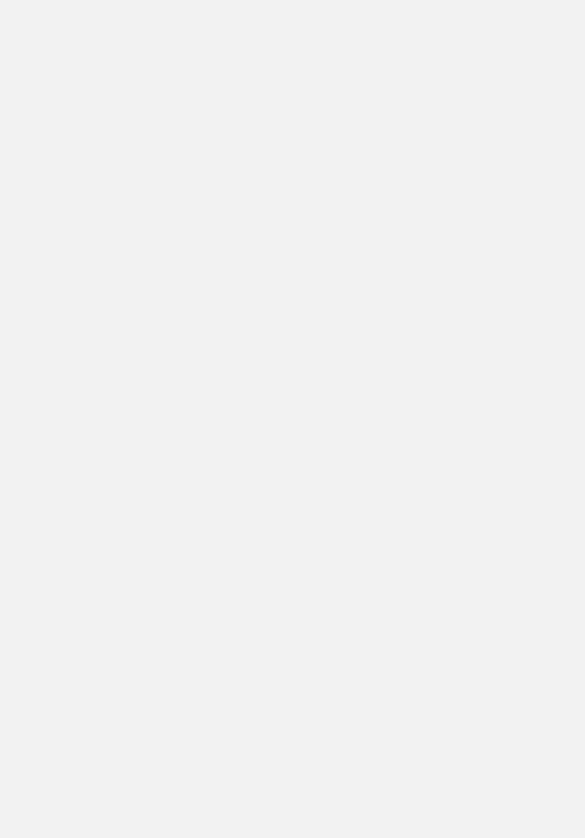
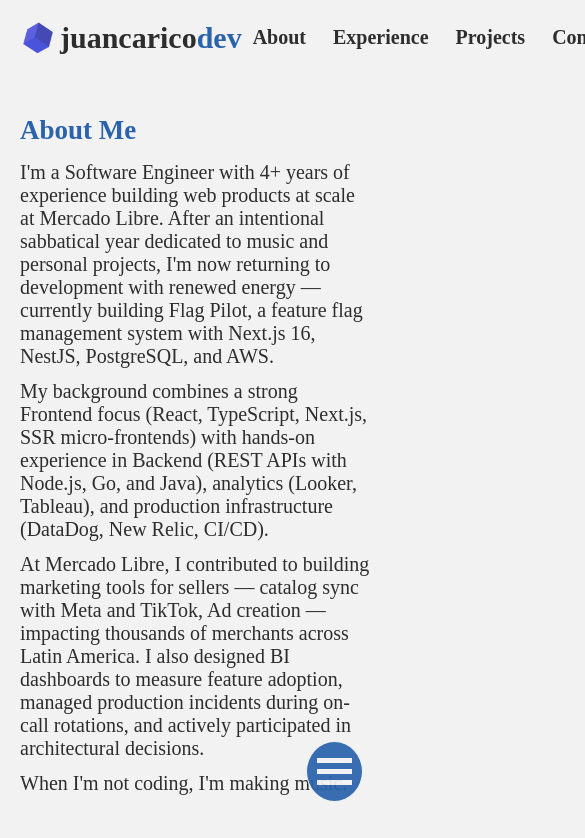
Before and after one commit to juancaricodev/website, a Next.js app: page / in a window 390 px wide. Shown: the top 838 px of the page, 585 px wide, since content can reach past the window. Built offline with nearby package versions, Linux system fonts and the light colour scheme.

Commit message:
feat: wire all section components into page.tsx
- Import and compose Navbar, MobileNavbar, About, Experience, Projects, Contact, Footer
- Remove empty section placeholders
- Simplify Home.module.css to flex column layout

```diff
--- a/src/app/Home.module.css
+++ b/src/app/Home.module.css
@@ -2,10 +2,3 @@
   display: flex;
   flex-direction: column;
 }
-
-.section {
-  padding: 64px 24px;
-  max-width: 960px;
-  width: 100%;
-  margin: 0 auto;
-}
--- a/src/app/page.tsx
+++ b/src/app/page.tsx
@@ -1,12 +1,24 @@
+import Navbar from "@/components/Navbar/Navbar";
+import MobileNavbar from "@/components/MobileNavbar/MobileNavbar";
+import About from "@/components/About/About";
+import Experience from "@/components/Experience/Experience";
+import Projects from "@/components/Projects/Projects";
+import Contact from "@/components/Contact/Contact";
+import Footer from "@/components/Footer/Footer";
 import styles from "./Home.module.css";
 
 export default function Home() {
   return (
-    <main className={styles.page}>
-      <section id="about" className={styles.section} />
-      <section id="experience" className={styles.section} />
-      <section id="work" className={styles.section} />
-      <section id="contact" className={styles.section} />
-    </main>
+    <>
+      <Navbar />
+      <MobileNavbar />
+      <main className={styles.page}>
+        <About />
+        <Experience />
+        <Projects />
+        <Contact />
+      </main>
+      <Footer />
+    </>
   );
 }
```
